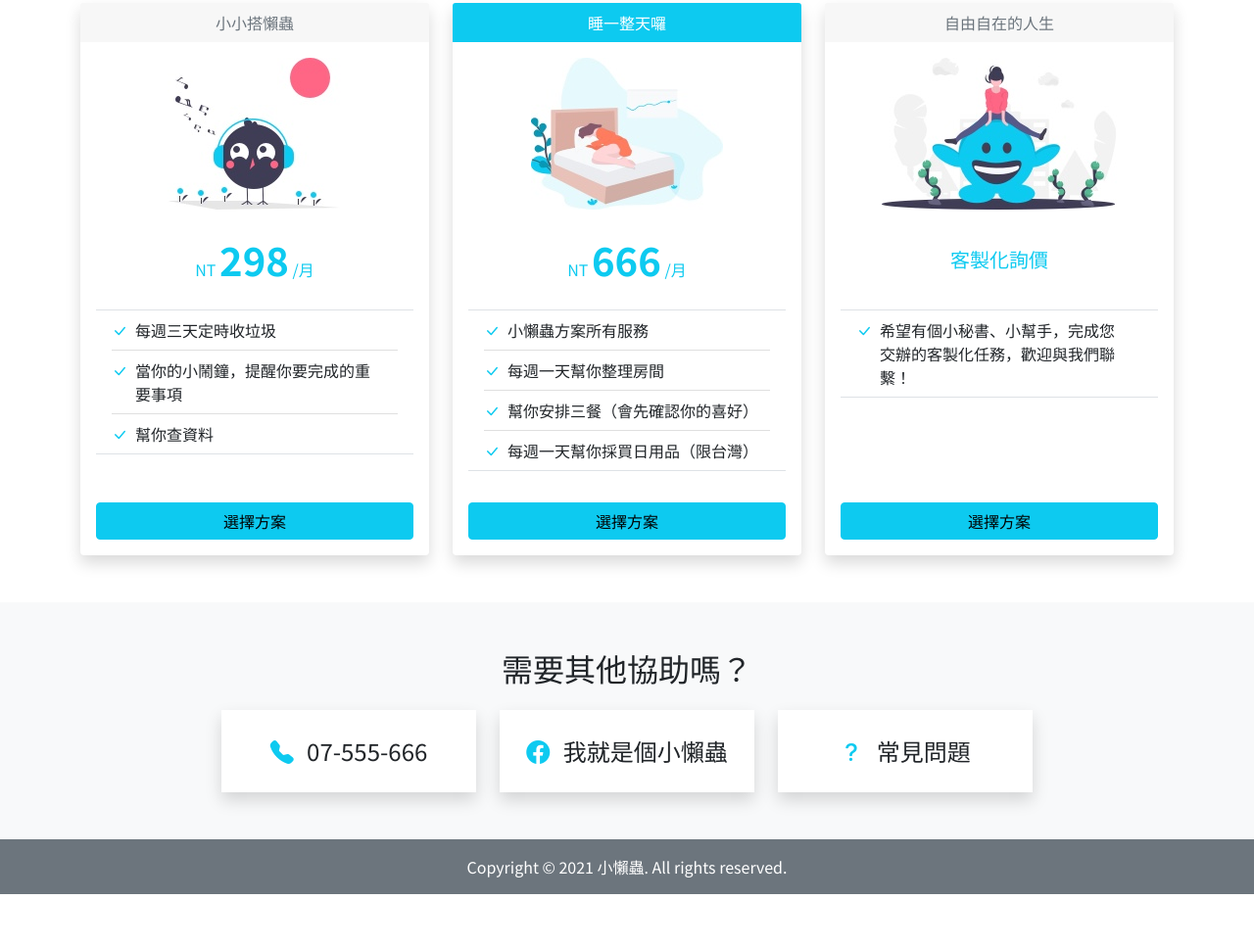
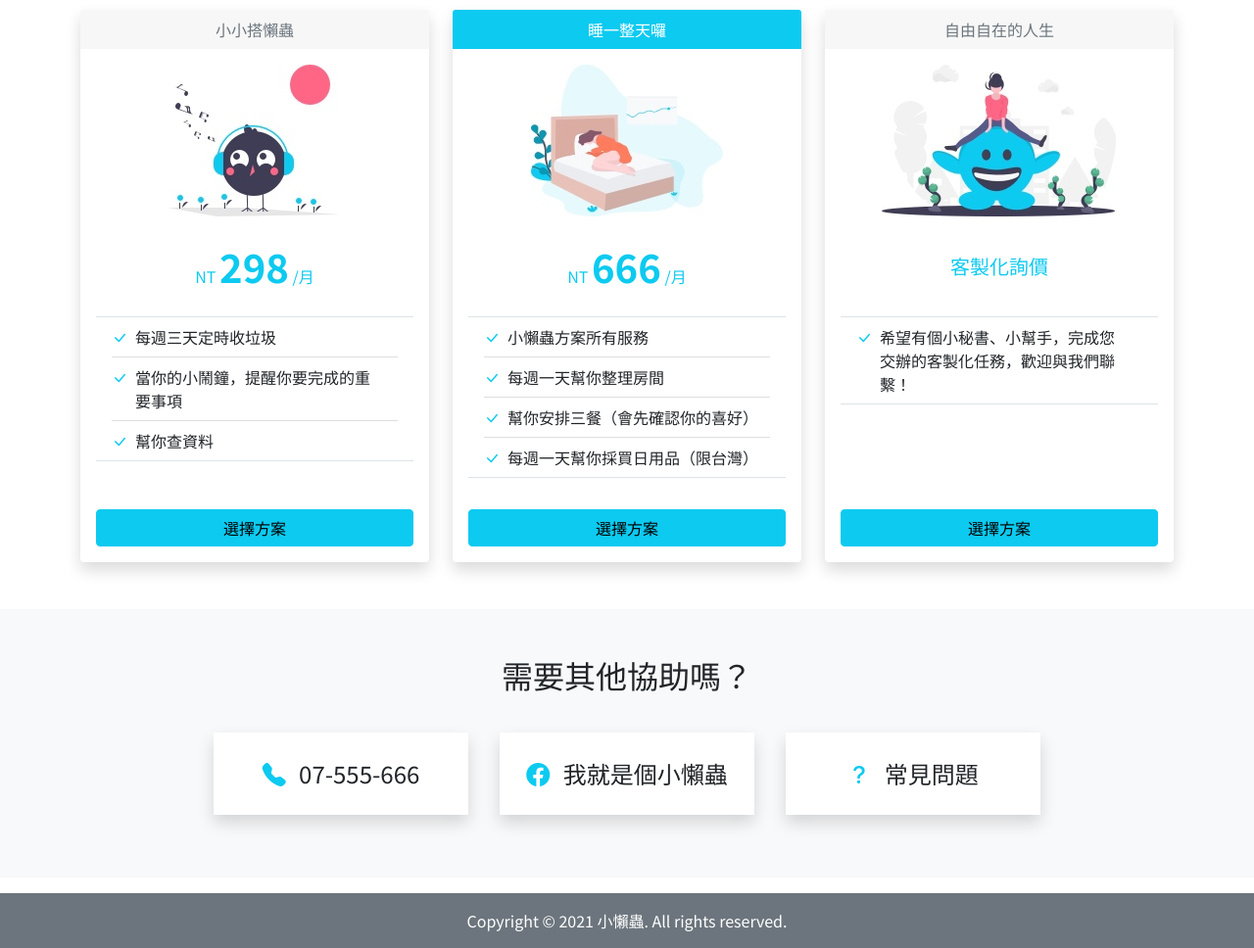
Before and after one commit to yichienlu/BS5_landing-page, a website: page index.html in a window 1280 px wide. Shown: the part 1565-2533 px from the top of the page at 98% size. Before the commit the page ends 2478 px from the top, so only its background shows below. Drawn offline with nearby package versions, Linux system fonts and the light colour scheme.

Commit message:
20220210-01

```diff
--- a/index.html
+++ b/index.html
@@ -18,14 +18,15 @@
         body {
             font-family: 'Noto Sans TC', sans-serif;
         }
-
     </style>
 </head>
-<!-- https://hexschool.github.io/bootstrap5-homework/index.html -->
+
 <body>
     <nav class="navbar navbar-expand-lg navbar-light bg-white sticky-top">
         <div class="container">
-            <a class="navbar-brand" href="index.html"><i class="bi bi-record-fill text-info"></i> 小懶蟲</a>
+            <a class="navbar-brand" href="index.html">
+                <h1 class="fs-4 fw-bold link-dark"><i class="bi bi-record-fill text-info"></i>小懶蟲</h1>
+            </a>
             <button class="navbar-toggler" type="button" data-bs-toggle="collapse"
                 data-bs-target="#navbarSupportedContent" aria-controls="navbarSupportedContent" aria-expanded="false"
                 aria-label="Toggle navigation">
@@ -85,7 +86,9 @@
         </div>
     </section>
 
-    <section class="py-5" style="background-image: url(./images/bg_paper.png);">
+    <section>
+        <ul class="list-unstyled">
+            <li class="py-5" style="background-image: url(./images/bg_paper.png);">
                 <div class="container">
                     <h2 class="text-center mb-4">你有這些煩惱嗎？</h2>
                     <div class="row row-cols-1 row-cols-lg-4 g-3 g-lg-4">
@@ -127,9 +130,9 @@
                         </div>
                     </div>
                 </div>
-    </section>
+            </li>
 
-    <section class="pb-5 container navbar-offset" id="price">
+            <li class="pb-5 container navbar-offset" id="price">
                 <h2 class="text-center mb-4 pt-5">方案費用</h2>
                 <div class="row row-cols-1 row-cols-lg-3 g-3 g-lg-4">
                     <div class="col">
@@ -221,28 +224,37 @@
                             </div>
                         </div>
                     </div>
+                </div>
+            </li>
 
-        </div>
+            <li class="py-5 bg-light">
+                <h2 class="text-center mb-4">需要其他協助嗎？</h2>
+                <ul class="list-unstyled d-flex flex-column flex-lg-row justify-content-center text-center fs-4">
+                    <li class="m-3">
+                        <a href="#" class="d-block mx-auto py-4 bg-white link-dark contact-card">
+                            <i class="bi bi-telephone-fill text-info me-2"></i>
+                            07-555-666
+                        </a>
+                    </li>
+                    <li class="m-3">
+                        <a href="#" class="d-block mx-auto py-4 bg-white link-dark contact-card">
+                            <i class="bi bi-facebook text-info me-2"></i>
+                            我就是個小懶蟲
+                        </a>
+
+                    </li>
+                    <li class="m-3">
+                        <a href="#" class="d-block mx-auto py-4 bg-white link-dark contact-card">
+                            <i class="bi bi-question-lg text-info me-2"></i>
+                            常見問題
+                        </a>
+
+                    </li>
+                </ul>
+            </li>
+        </ul>
     </section>
 
-
-    <section class="py-5 bg-light">
-        <h2 class="text-center mb-4">需要其他協助嗎？</h2>
-        <div class="d-flex flex-column flex-lg-row align-items-center justify-content-center text-center fs-4">
-            <div class="col-lg-3 py-4 bg-white shadow" style="width: 260px;">
-                <i class="bi bi-telephone-fill text-info me-2"></i>
-                07-555-666
-            </div>
-            <div class="col-lg-3 py-4 bg-white shadow m-4 my-lg-0" style="width: 260px;">
-                <i class="bi bi-facebook text-info me-2"></i>
-                我就是個小懶蟲
-            </div>
-            <div class="col-lg-3 py-4 bg-white shadow" style="width: 260px;">
-                <i class="bi bi-question-lg text-info me-2"></i>
-                常見問題
-            </div>
-        </div>
-    </section>
 
     <footer class="bg-secondary text-center text-white p-3">
         Copyright © 2021 小懶蟲. All rights reserved.
--- a/stylesheets/all.scss
+++ b/stylesheets/all.scss
@@ -48,3 +48,4 @@
 @import "./components/deco-line";
 @import "./components/custom-btn";
 @import "./components/navbar-offset";
+@import "./components/contact-card";
--- /dev/null
+++ b/stylesheets/components/_contact-card.scss
@@ -0,0 +1,13 @@
+.contact-card{
+        display:block;
+        padding-top:24px;
+        padding-bottom: 24px;
+        text-decoration: none;
+        width:260px;
+        box-shadow: $box-shadow;
+
+        &:hover{
+            box-shadow: $box-shadow-sm;
+            }
+
+}
```
Also changed, not shown: FAQ.html (+1 -1 lines), price.html (+1 -1 lines), stylesheets/all.css, 1 other file. Lines whose indentation alone changed are shown as unchanged.
